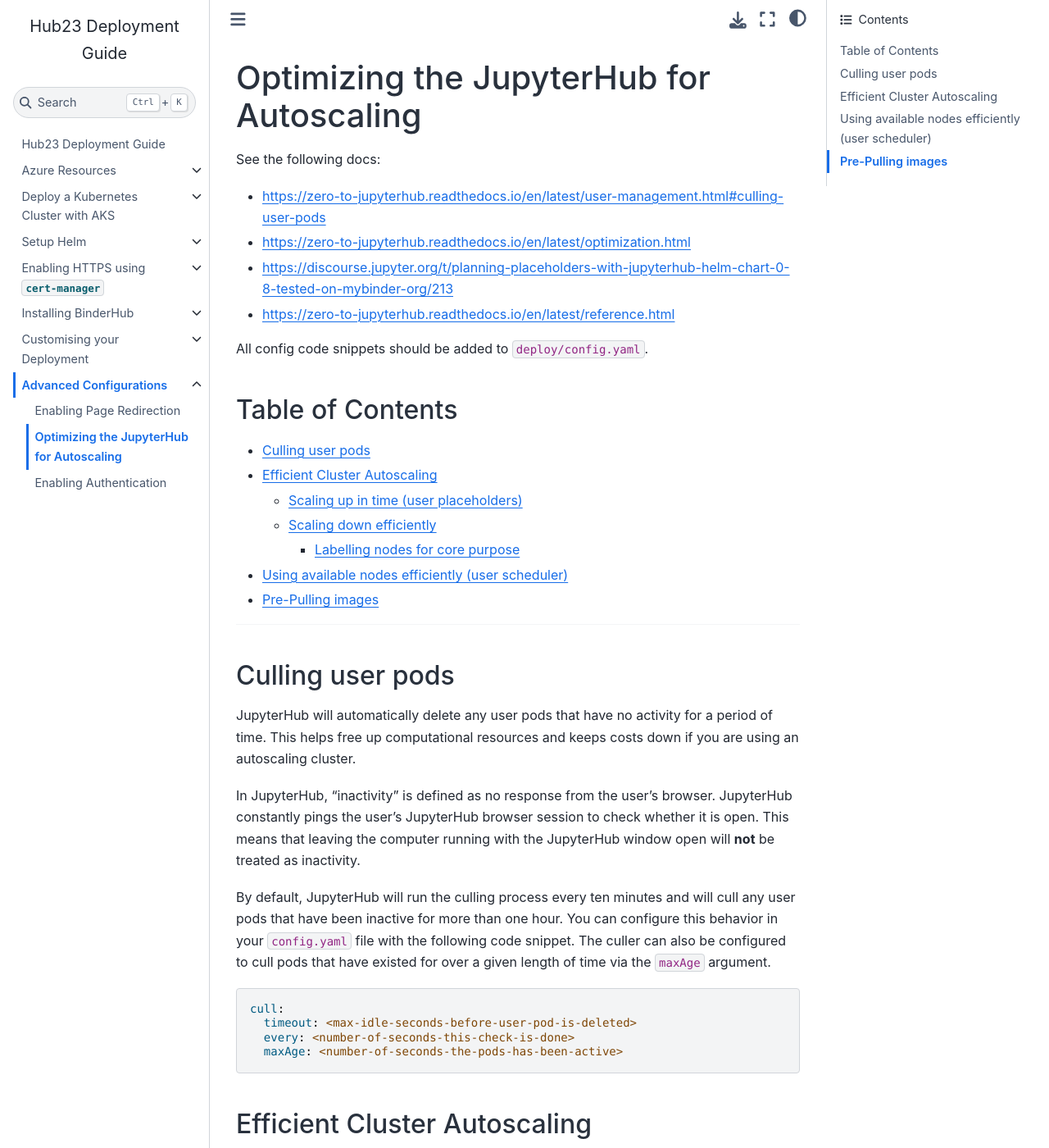
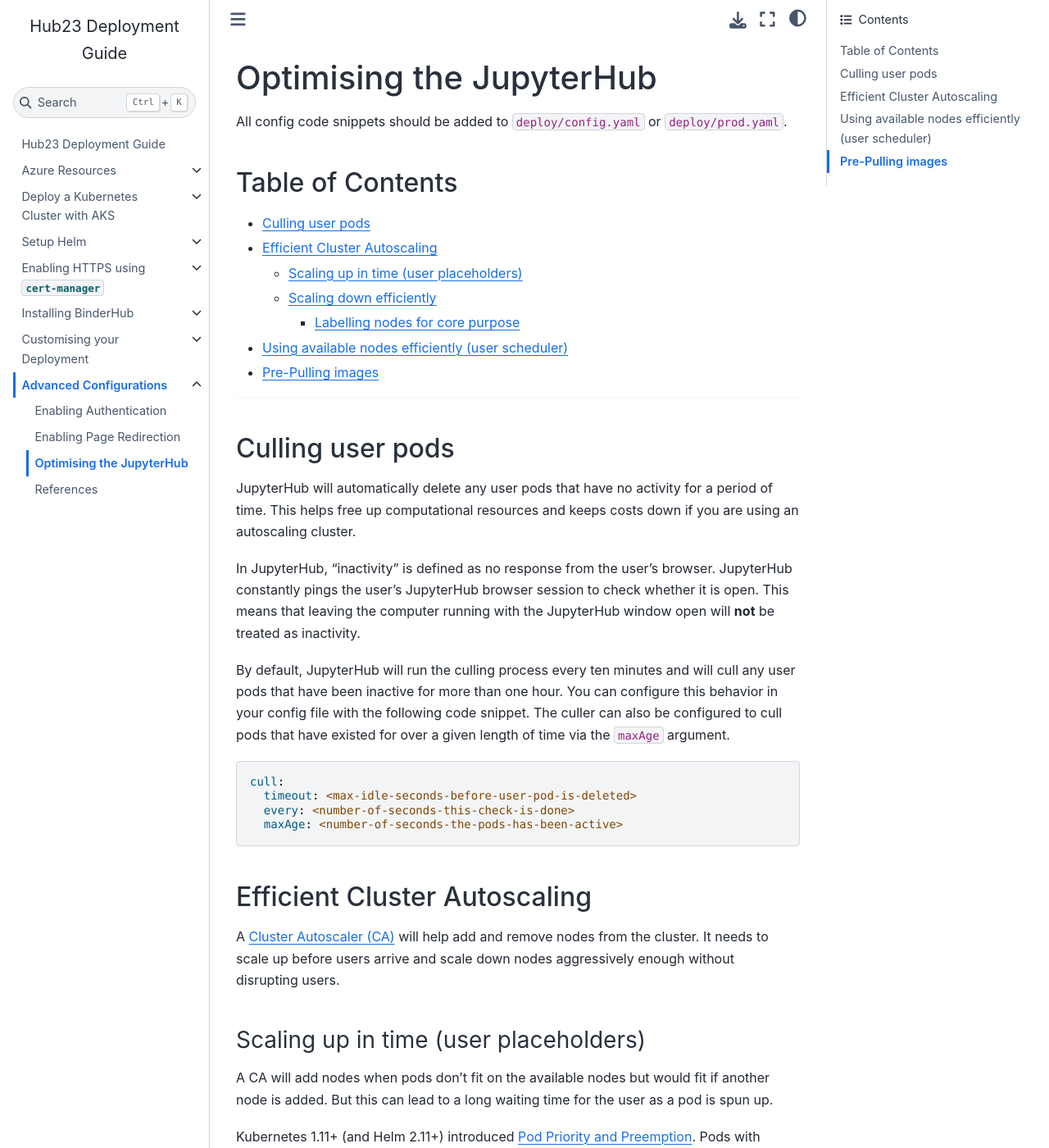
Before and after one commit to alan-turing-institute/hub23-deploy, a Jupyter Book: the page built from docs/advanced/optimising-jupyterhub.md, in a window 1280 px wide and 1400 px high. Shown: the whole window at 82% size. Built offline with Jupyter Book 1.0.4 settings and Sphinx 7.4.7 and the Sphinx Book theme 1.1.4, drawn with Linux system fonts in a browser that asks for light colours; some of the changed text lies outside the part shown.

Commit message:
Update advanced config section

````diff
--- a/docs/_toc.yml
+++ b/docs/_toc.yml
@@ -46,6 +46,7 @@
   - file: customising/refs
 - file: advanced/index
   sections:
+  - file: advanced/enabling-authentication
   - file: advanced/enabling-page-redirection
-  - file: advanced/optimising-autoscaling
-  - file: advanced/enabling-authentication
+  - file: advanced/optimising-jupyterhub
+  - file: advanced/refs
--- a/docs/advanced/index.md
+++ b/docs/advanced/index.md
@@ -1,3 +1,10 @@
 # Advanced Configurations
 
 This section covers advanced configurations such as DNS names, authentication and autoscaling.
+
+## Table of Contents
+
+- Enabling Authentication
+- Enabling Page Redirection
+- Optimising the JupyterHub
+- References
--- a/docs/advanced/optimising-autoscaling.md
+++ b/docs/advanced/optimising-jupyterhub.md
@@ -1,13 +1,6 @@
-# Optimizing the JupyterHub for Autoscaling
+# Optimising the JupyterHub
 
-See the following docs:
-
-- <https://zero-to-jupyterhub.readthedocs.io/en/latest/user-management.html#culling-user-pods>
-- <https://zero-to-jupyterhub.readthedocs.io/en/latest/optimization.html>
-- <https://discourse.jupyter.org/t/planning-placeholders-with-jupyterhub-helm-chart-0-8-tested-on-mybinder-org/213>
-- <https://zero-to-jupyterhub.readthedocs.io/en/latest/reference.html>
-
-All config code snippets should be added to `deploy/config.yaml`.
+All config code snippets should be added to `deploy/config.yaml` or `deploy/prod.yaml`.
 
 ## Table of Contents
 
@@ -102,6 +95,10 @@
 
       Use `kubectl get nodes` to ascertain `<node-name>`.
 
+   ```{note}
+   If you used `--nodepool-labels` when deploying the Kubernetes cluster, you can skip this step.
+   ```
+
 2. Make core pods require to be scheduled on the node pool setup above.
 
    The default setting is to make core pods _prefer_ to be scheduled on nodes with the `hub.jupyter.org/node-purpose=core` label, but we can make it a _requirement_ by using the code snippet below.
@@ -130,8 +127,9 @@
 This can be compared to the _default scheduler_ that instead always tries to schedule pods so the _least utilised node_.
 Only the user scheduler would allow the underutilised nodes to free up over time as the total amount of users decrease but a few users still arrive.
 
-**NOTE:** If you don't want to scale down, it makes more sense to let users spread out and utilise all available nodes. Only activate the user scheduler if you have an autoscaling node pool.
-{: .notice--info}
+```{note}
+If you don't want to scale down, it makes more sense to let users spread out and utilise all available nodes. Only activate the user scheduler if you have an autoscaling node pool.
+```
 
 Enable the user scheduler with the following code snippet:
 
````
Also changed, not shown: other parts of docs/advanced/optimising-jupyterhub.md (+1 -1 lines), docs/advanced/enabling-authentication.md (+12 -22 lines), docs/advanced/enabling-page-redirection.md (+1 -8 lines), docs/advanced/refs.md (added, +10 -0 lines).
